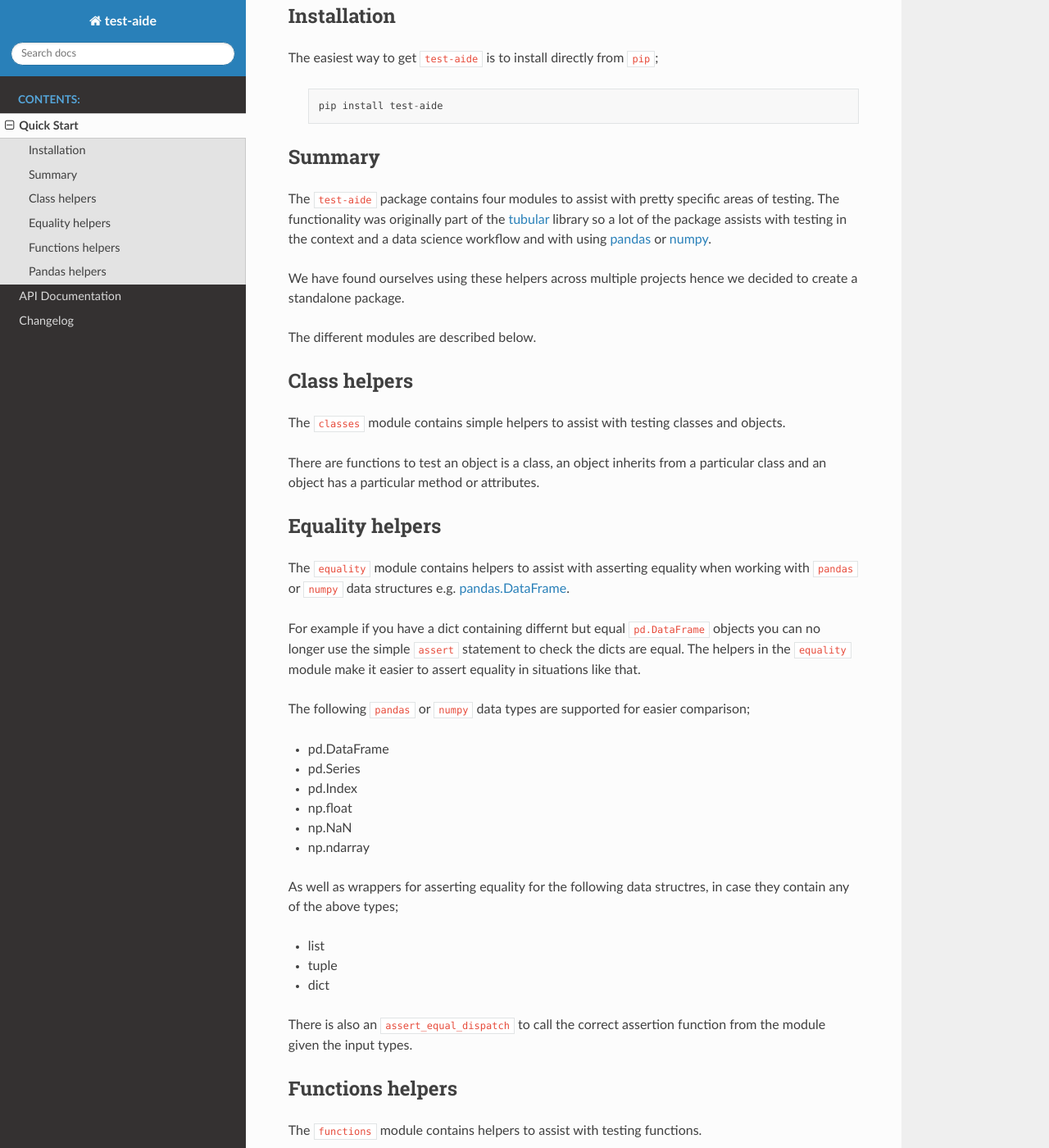
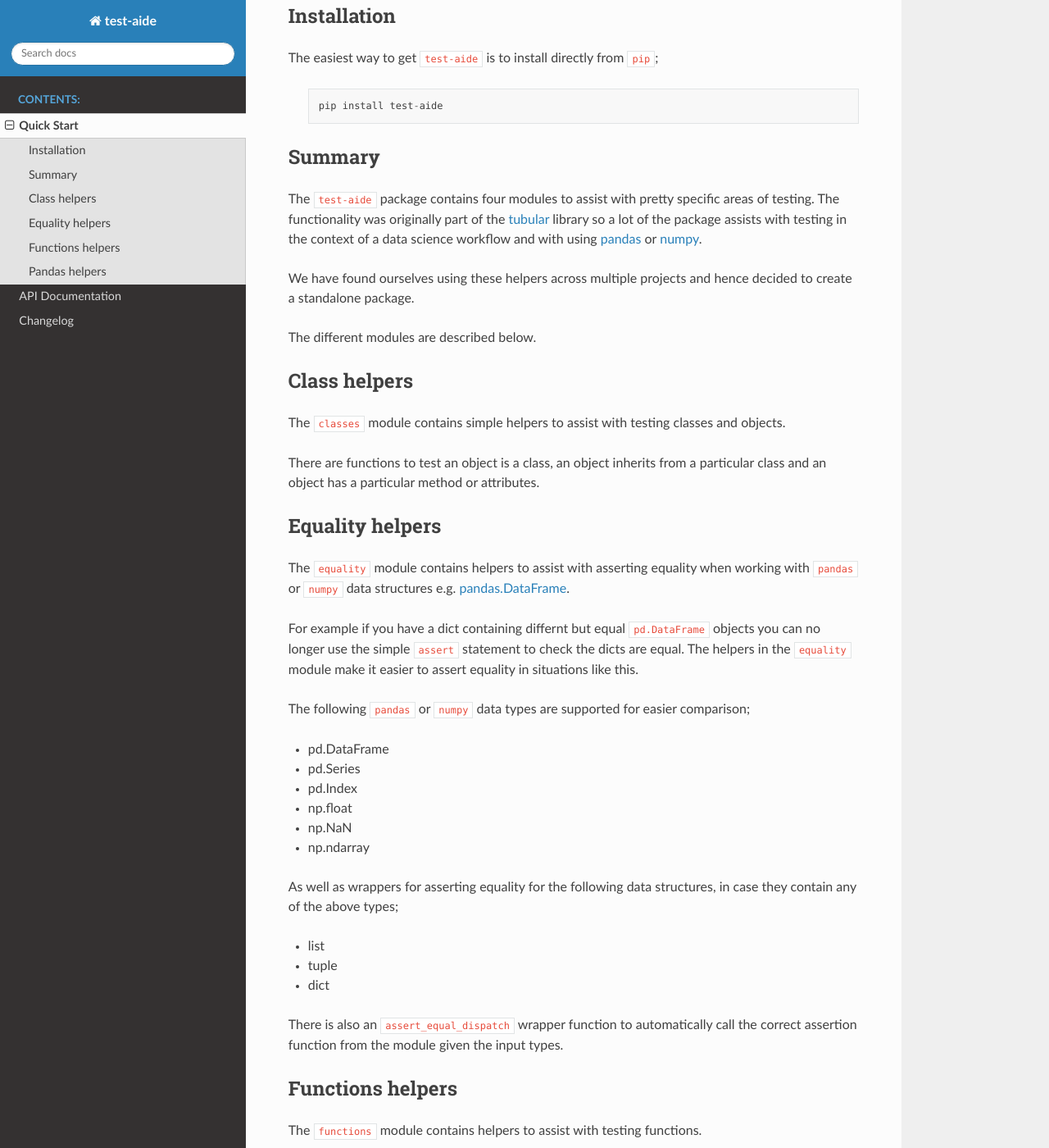
Before and after one commit to lvgig/test-aide, a Sphinx documentation site: the page built from docs/source/quick-start.rst, in a window 1280 px wide and 1400 px high, scrolled down 206 px. Shown: the whole window at 82% size. Built offline with Sphinx 7.4.7 and the Read the Docs theme 2.0.0, drawn with Linux system fonts in a browser that asks for light colours; some of the changed text lies outside the part shown.

```diff
--- a/docs/source/quick-start.rst
+++ b/docs/source/quick-start.rst
@@ -15,9 +15,9 @@ The easiest way to get ``test-aide`` is to install directly from ``pip``;
 Summary
 --------------------
 
-The ``test-aide`` package contains four modules to assist with pretty specific areas of testing. The functionality was originally part of the `tubular <https://github.com/lvgig/tubular>`_ library so a lot of the package assists with testing in the context and a data science workflow and with using `pandas <https://pandas.pydata.org/>`_ or `numpy <https://numpy.org/>`_.
+The ``test-aide`` package contains four modules to assist with pretty specific areas of testing. The functionality was originally part of the `tubular <https://github.com/lvgig/tubular>`_ library so a lot of the package assists with testing in the context of a data science workflow and with using `pandas <https://pandas.pydata.org/>`_ or `numpy <https://numpy.org/>`_.
 
-We have found ourselves using these helpers across multiple projects hence we decided to create a standalone package.
+We have found ourselves using these helpers across multiple projects and hence decided to create a standalone package.
 
 The different modules are described below.
 
@@ -33,7 +33,7 @@ Equality helpers
 
 The ``equality`` module contains helpers to assist with asserting equality when working with ``pandas`` or ``numpy`` data structures e.g. `pandas.DataFrame <https://pandas.pydata.org/docs/reference/api/pandas.DataFrame.html>`_.
 
-For example if you have a dict containing differnt but equal ``pd.DataFrame`` objects you can no longer use the simple ``assert`` statement to check the dicts are equal. The helpers in the ``equality`` module make it easier to assert equality in situations like that.
+For example if you have a dict containing differnt but equal ``pd.DataFrame`` objects you can no longer use the simple ``assert`` statement to check the dicts are equal. The helpers in the ``equality`` module make it easier to assert equality in situations like this.
 
 The following ``pandas`` or ``numpy`` data types are supported for easier comparison;
 
@@ -44,13 +44,13 @@ The following ``pandas`` or ``numpy`` data types are supported for easier compar
 - np.NaN
 - np.ndarray
 
-As well as wrappers for asserting equality for the following data structres, in case they contain any of the above types;
+As well as wrappers for asserting equality for the following data structures, in case they contain any of the above types;
 
 - list
 - tuple
 - dict
 
-There is also an ``assert_equal_dispatch`` to call the correct assertion function from the module given the input types.
+There is also an ``assert_equal_dispatch`` wrapper function to automatically call the correct assertion function from the module given the input types.
 
 Functions helpers
 --------------------
@@ -62,6 +62,6 @@ There is a simple function to test the arguments of a function as well as helper
 Pandas helpers
 --------------------
 
-The ``pandas`` module contains helpers that create pytest params subsets of input ``pd.DataFrame`` objects to repeat tests that transform data more easily on susbsets of the passed data.
+The ``pandas`` module contains helpers that create pytest params subsets of input ``pd.DataFrame`` objects, in order to repeat tests more easily on subsets and transformations of the passed data.
 
 You can see examples of their usage in the `tubular tests <https://github.com/lvgig/tubular/tree/master/tests>`_ for the ``transform`` method for pretty much any transformer in the package. The helpers are called within the `pytest.mark.parametrize` decorator to generate the pytest params that will define the different tests - running on different subsets of the data.
```
